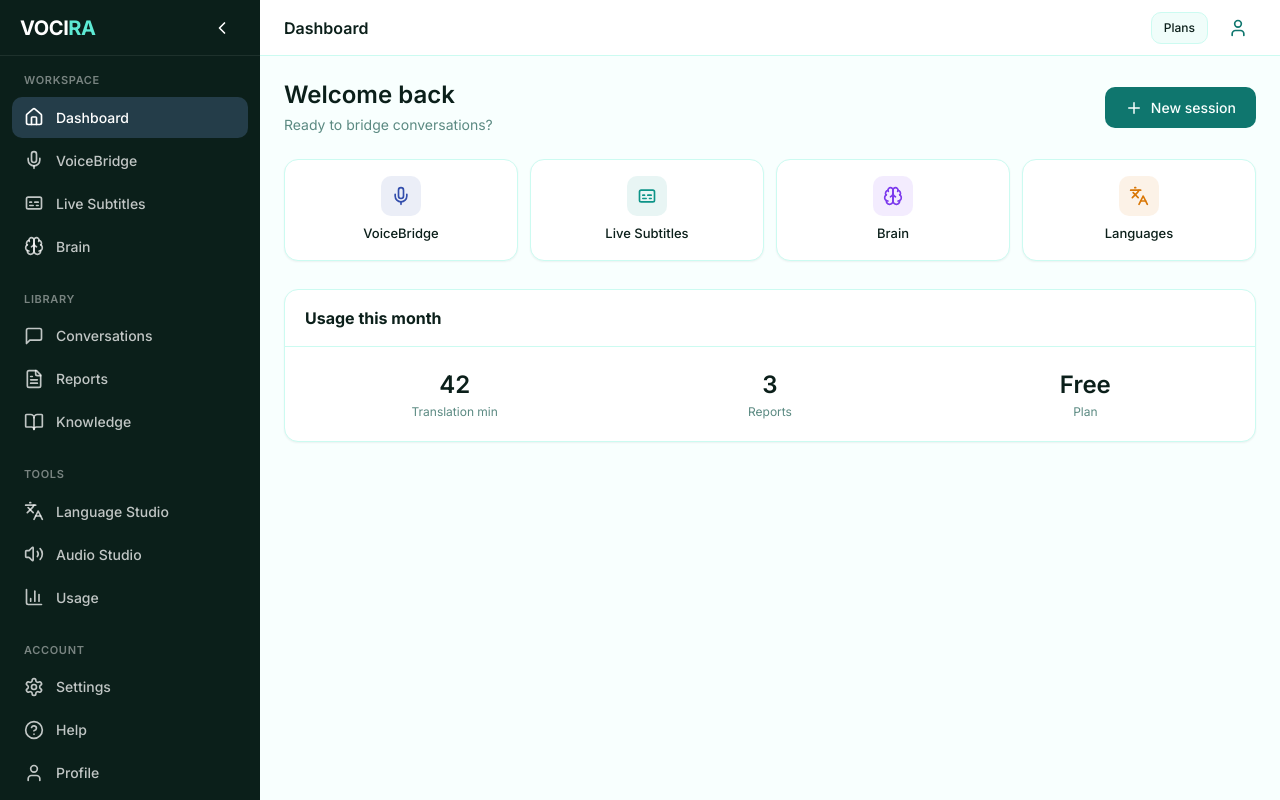
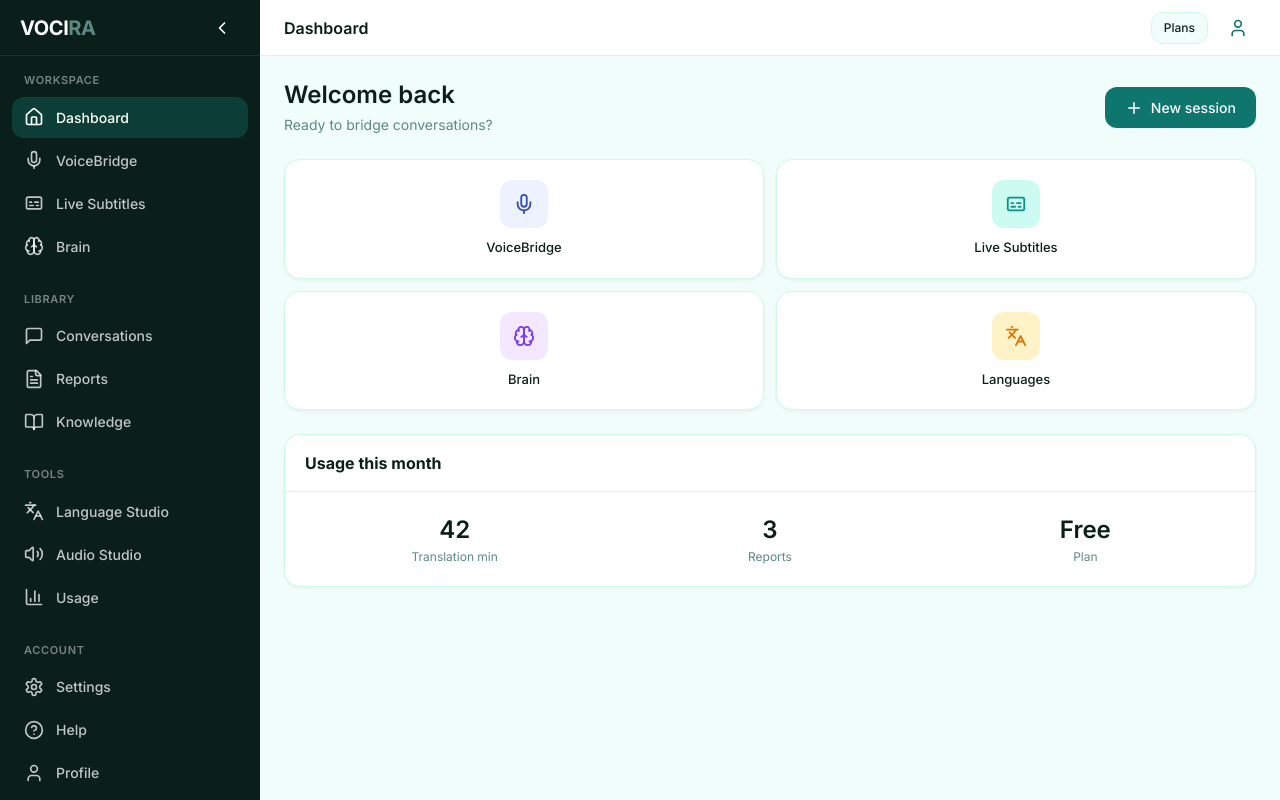
Before and after one commit to axionwave123/vocira, a React (Vite) app: page /home in a window 1280 px wide. Built offline with nearby package versions, Linux system fonts and the light colour scheme.

Commit message:
Force clean light UI to match first screenshot: soft mint, white cards, simple icons, no dark/glass styles

```diff
--- a/src/pages/HomePage.tsx
+++ b/src/pages/HomePage.tsx
@@ -9,31 +9,67 @@ export default function HomePage() {
           <h1 className="page-title">Welcome back</h1>
           <p className="page-subtitle">Ready to bridge conversations?</p>
         </div>
-        <Link to="/voicebridge" className="btn btn-primary"><Plus size={18} /> New session</Link>
+        <Link to="/voicebridge" className="btn btn-primary">
+          <Plus size={18} /> New session
+        </Link>
       </div>
-      <div style={{ display: 'grid', gridTemplateColumns: 'repeat(auto-fit, minmax(140px, 1fr))', gap: 12, marginBottom: 28 }}>
+
+      <div style={{
+        display: 'grid',
+        gridTemplateColumns: 'repeat(2, 1fr)',
+        gap: 12,
+        marginBottom: 24
+      }}>
         {[
-          { to: '/voicebridge', icon: Mic, label: 'VoiceBridge', color: '#334EAC' },
-          { to: '/live', icon: Captions, label: 'Live Subtitles', color: '#0d9488' },
-          { to: '/brain', icon: Brain, label: 'Brain', color: '#7c3aed' },
-          { to: '/language-studio', icon: Languages, label: 'Languages', color: '#d97706' },
+          { to: '/voicebridge', icon: Mic, label: 'VoiceBridge', color: '#334EAC', bg: '#EEF2FF' },
+          { to: '/live', icon: Captions, label: 'Live Subtitles', color: '#0D9488', bg: '#CCFBF1' },
+          { to: '/brain', icon: Brain, label: 'Brain', color: '#7C3AED', bg: '#F3E8FF' },
+          { to: '/language-studio', icon: Languages, label: 'Languages', color: '#D97706', bg: '#FEF3C7' },
         ].map((a) => (
           <Link key={a.to} to={a.to} className="card" style={{ textDecoration: 'none' }}>
-            <div className="card-body" style={{ textAlign: 'center', padding: 16 }}>
-              <div style={{ width: 40, height: 40, borderRadius: 10, background: a.color + '18', display: 'flex', alignItems: 'center', justifyContent: 'center', margin: '0 auto 8px' }}>
-                <a.icon size={20} color={a.color} />
+            <div className="card-body" style={{ textAlign: 'center', padding: '20px 12px' }}>
+              <div style={{
+                width: 48,
+                height: 48,
+                borderRadius: 12,
+                background: a.bg,
+                display: 'flex',
+                alignItems: 'center',
+                justifyContent: 'center',
+                margin: '0 auto 10px'
+              }}>
+                <a.icon size={22} color={a.color} />
               </div>
-              <div style={{ fontSize: 13, fontWeight: 500, color: 'var(--color-deep-navy)' }}>{a.label}</div>
+              <div style={{ fontSize: 13, fontWeight: 500, color: 'var(--color-deep-navy)' }}>
+                {a.label}
+              </div>
             </div>
           </Link>
         ))}
       </div>
+
       <div className="card">
-        <div className="card-header"><strong>Usage this month</strong></div>
-        <div className="card-body" style={{ display: 'grid', gridTemplateColumns: 'repeat(3, 1fr)', gap: 16, textAlign: 'center' }}>
-          <div><div style={{ fontSize: 24, fontWeight: 600 }}>42</div><div style={{ fontSize: 12, color: 'var(--color-text-muted)' }}>Translation min</div></div>
-          <div><div style={{ fontSize: 24, fontWeight: 600 }}>3</div><div style={{ fontSize: 12, color: 'var(--color-text-muted)' }}>Reports</div></div>
-          <div><div style={{ fontSize: 24, fontWeight: 600 }}>Free</div><div style={{ fontSize: 12, color: 'var(--color-text-muted)' }}>Plan</div></div>
+        <div className="card-header">
+          <strong style={{ color: 'var(--color-deep-navy)' }}>Usage this month</strong>
+        </div>
+        <div className="card-body" style={{
+          display: 'grid',
+          gridTemplateColumns: 'repeat(3, 1fr)',
+          gap: 16,
+          textAlign: 'center'
+        }}>
+          <div>
+            <div style={{ fontSize: 24, fontWeight: 600, color: 'var(--color-deep-navy)' }}>42</div>
+            <div style={{ fontSize: 12, color: 'var(--color-text-muted)' }}>Translation min</div>
+          </div>
+          <div>
+            <div style={{ fontSize: 24, fontWeight: 600, color: 'var(--color-deep-navy)' }}>3</div>
+            <div style={{ fontSize: 12, color: 'var(--color-text-muted)' }}>Reports</div>
+          </div>
+          <div>
+            <div style={{ fontSize: 24, fontWeight: 600, color: 'var(--color-deep-navy)' }}>Free</div>
+            <div style={{ fontSize: 12, color: 'var(--color-text-muted)' }}>Plan</div>
+          </div>
         </div>
       </div>
     </div>
--- a/src/styles/base.css
+++ b/src/styles/base.css
@@ -24,6 +24,7 @@ body {
   min-height: 100vh;
   display: flex;
   flex-direction: column;
+  background: var(--color-bg);
 }
 
 img, svg {
@@ -69,15 +70,3 @@ p {
   outline: 2px solid var(--color-royal-blue);
   outline-offset: 2px;
 }
-
-.sr-only {
-  position: absolute;
-  width: 1px;
-  height: 1px;
-  padding: 0;
-  margin: -1px;
-  overflow: hidden;
-  clip: rect(0, 0, 0, 0);
-  white-space: nowrap;
-  border: 0;
-}
--- a/src/styles/components.css
+++ b/src/styles/components.css
@@ -51,8 +51,9 @@
 }
 
 .btn-lg {
-  padding: 0.875rem 1.75rem;
+  padding: 0.875rem 1.5rem;
   font-size: var(--text-base);
+  border-radius: var(--radius-lg);
 }
 
 .btn-icon {
@@ -101,7 +102,7 @@
 .textarea:focus {
   outline: none;
   border-color: var(--color-royal-blue);
-  box-shadow: 0 0 0 3px rgba(51, 78, 172, 0.15);
+  box-shadow: 0 0 0 3px rgba(15, 118, 110, 0.15);
 }
 
 .label {
@@ -152,6 +153,7 @@
 .page-title {
   font-size: var(--text-2xl);
   font-weight: 600;
+  color: var(--color-deep-navy);
 }
 
 .page-subtitle {
--- a/src/styles/layout.css
+++ b/src/styles/layout.css
@@ -86,7 +86,7 @@
 }
 
 .nav-item.active {
-  background: rgba(112, 150, 209, 0.25);
+  background: rgba(15, 118, 110, 0.35);
   color: white;
 }
 
@@ -112,6 +112,7 @@
   display: flex;
   flex-direction: column;
   min-width: 0;
+  background: var(--color-bg);
 }
 
 @media (min-width: 1200px) {
@@ -141,6 +142,7 @@
   padding: var(--space-6);
   max-width: 100%;
   overflow-x: hidden;
+  background: var(--color-bg);
 }
 
 .bottom-nav {
@@ -223,6 +225,7 @@
   min-height: 100vh;
   display: flex;
   flex-direction: column;
+  background: var(--color-bg);
 }
 
 .public-header {
--- a/src/styles/variables.css
+++ b/src/styles/variables.css
@@ -1,28 +1,25 @@
 :root {
-  /* Midnight Emerald palette */
-  --color-deep-navy: #0B1F1A;        /* Deep forest black-green */
-  --color-royal-blue: #0F766E;       /* Rich teal */
-  --color-muted-blue: #5EEAD4;       /* Soft mint */
-  --color-pale-blue: #CCFBF1;        /* Very light mint */
-  --color-very-pale-blue: #F0FDFA;   /* Near-white mint */
+  /* Clean light palette — matches first screenshot */
+  --color-deep-navy: #0B1F1A;
+  --color-royal-blue: #0F766E;
+  --color-muted-blue: #5B8A82;
+  --color-pale-blue: #CCFBF1;
+  --color-very-pale-blue: #F0FDFA;
   --color-near-white: #F8FFFE;
 
-  /* Semantic */
-  --color-bg: var(--color-near-white);
+  --color-bg: #F0FDFA;
   --color-surface: #FFFFFF;
-  --color-border: #CCFBF1;
+  --color-border: #D1FAE5;
   --color-text-primary: #0B1F1A;
   --color-text-secondary: #0F766E;
   --color-text-muted: #5B8A82;
-  --color-text-inverse: #F8FFFE;
+  --color-text-inverse: #FFFFFF;
   --color-accent: #0F766E;
   --color-accent-hover: #0D5C56;
   --color-success: #059669;
   --color-warning: #D97706;
   --color-danger: #DC2626;
-  --color-info: #0284C7;
 
-  /* Spacing */
   --space-1: 4px;
   --space-2: 8px;
   --space-3: 12px;
@@ -32,17 +29,14 @@
   --space-8: 32px;
   --space-12: 48px;
 
-  /* Radius */
-  --radius-sm: 6px;
-  --radius-md: 10px;
-  --radius-lg: 14px;
+  --radius-sm: 8px;
+  --radius-md: 12px;
+  --radius-lg: 16px;
   --radius-full: 9999px;
 
-  /* Shadows */
-  --shadow-sm: 0 1px 2px rgba(11, 31, 26, 0.06);
+  --shadow-sm: 0 1px 3px rgba(11, 31, 26, 0.06);
   --shadow-md: 0 4px 12px rgba(11, 31, 26, 0.08);
 
-  /* Typography */
   --font-sans: 'Inter', system-ui, -apple-system, sans-serif;
   --text-xs: 0.75rem;
   --text-sm: 0.875rem;
@@ -51,11 +45,9 @@
   --text-xl: 1.25rem;
   --text-2xl: 1.5rem;
 
-  /* Layout */
   --sidebar-width: 260px;
   --sidebar-collapsed: 72px;
   --header-height: 56px;
   --bottom-nav-height: 64px;
-
   --transition-fast: 150ms ease;
 }
```
